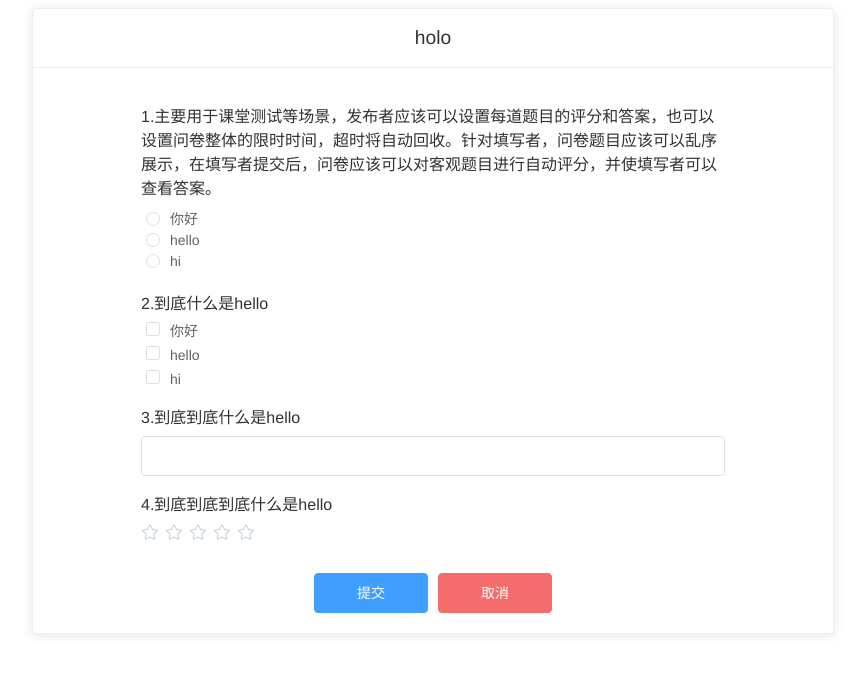
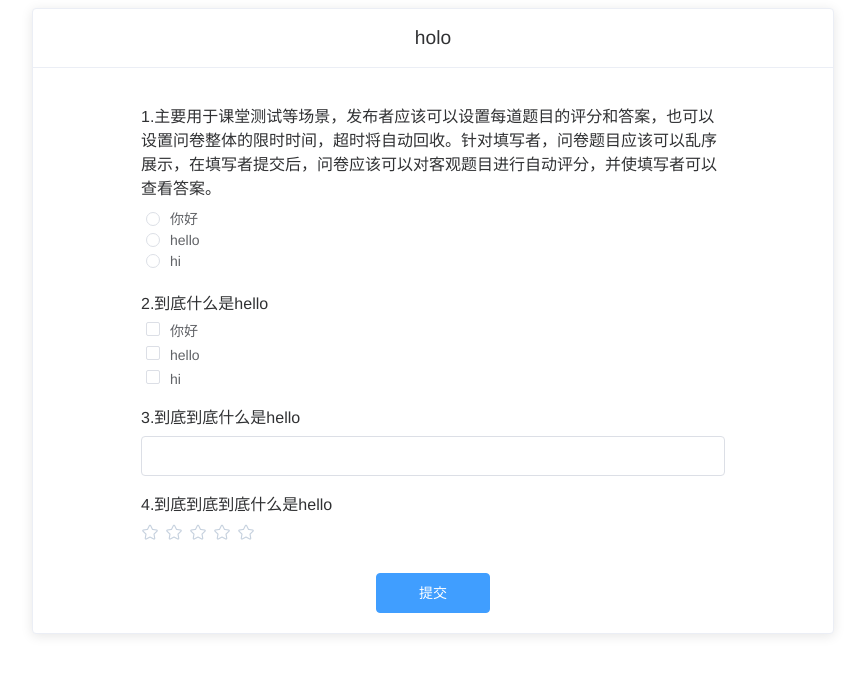
Before and after one commit to AnonymousCodeGods/2021_Summer_Project, a Vue app in the folder front-end/: page /collectingQuestionnaire in a window 1280 px wide. Shown: the top 674 px of the page, without its empty margins (207-1072 px from the left). Built offline with nearby package versions, Linux system fonts and the light colour scheme; what vue-cookies would draw is missing.

Commit message:
填写问卷界面预览1.02

```diff
--- a/front-end/src/views/CollectingQuestionnaire.vue
+++ b/front-end/src/views/CollectingQuestionnaire.vue
@@ -62,7 +62,6 @@
       </div>
       <div style="margin-top: 30px">
         <el-button type="primary" style="width: 15%">提交</el-button>
-        <el-button type="danger" style="width: 15%">取消</el-button>
       </div>
     </el-card>
   </div>
```
